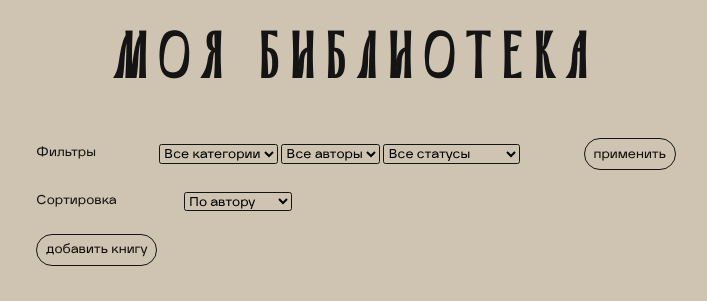
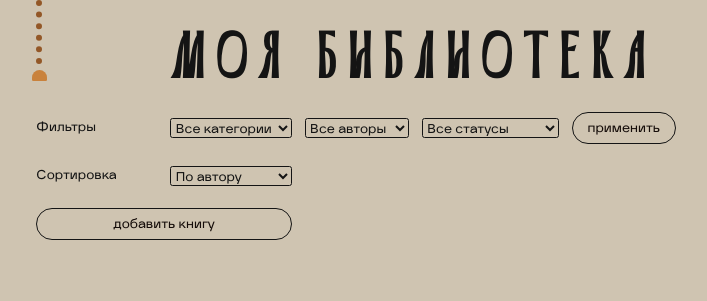
Before and after one commit to Katteri/personal-library, a website: page pages/main.html in a window 1280 px wide. Shown: the whole page, without its empty margins (284-991 px from the left). Drawn offline with Linux system fonts and the light colour scheme; no server answers.

Commit message:
update design

```diff
--- a/pages/main.html
+++ b/pages/main.html
@@ -17,7 +17,7 @@
                     <span class="text text_form">ISBN *:</span>
                     <input type="text" id="isbn" placeholder="978-5-389-06256-6" class="form-container_input text" />
                 </label>
-                <p class="text text_footnote">* ISBN (International Standard Book Number) — уникальный номер книжного издания.</p>
+
                 <label class="input-label text_form">
                     <span class="text text_form">Название:</span>
                     <input type="text" id="title" placeholder="Война и мир" class="form-container_input text" required />
@@ -60,40 +60,44 @@
                     <span class="text">Фамилия:</span>
                     <input type="text" id="author_last_name" placeholder="Толстой" class="form-container_input text" required/>
                 </label>
+                <p class="text text_footnote">* ISBN (International Standard Book Number) — уникальный номер<br>книжного издания.</p>
                 <button type="submit" class="form-container_submit" id="form-submit">добавить книгу</button>
             </form>
           </div>
         </section>
         <section class="view">
+          <div id="switch" class="green-lamp_switch green-lamp_switch_main">
+            <input type="checkbox" class="green-lamp_button green-lamp_button_main"/>
+            <div class="green-lamp_rope green-lamp_rope_main"></div>
+            <div class="green-lamp_point green-lamp_point_main"></div>
+          </div>
           <h1 class="text text_view-header">Моя библиотека</h1>
           <div class="criteria">
-            <div id="filters-container" class="text text_default filter">
-                <span>Фильтры</span>
-                <div class="">
-                    <select id="category-filter" class="filter_input">
+            <!-- <div id="filters-container" class="text text_default">  filter -->
+            <p class="text text_default">Фильтры</p>
+            <select id="category-filter" class="filter_input text text_default">
                 <option value="">Все категории</option>
             </select>
-                    <select id="author-filter" class="filter_input">
+            <select id="author-filter" class="filter_input text text_default">
                 <option value="">Все авторы</option>
             </select>
-                    <select id="status-filter" class="filter_input">
+            <select id="status-filter" class="filter_input text text_default">
                 <option value="">Все статусы</option>
                 <option value="read">Прочитано</option>
                 <option value="reading">Читаю</option>
                 <option value="planned">Планирую читать</option>
             </select>
-                </div>
-                <button id="apply-filters" class="button button_default">применить</button>
-            </div>
-            <div id="sort-container" class="text text_default sort">
-                <span class="text">Сортировка</span>
-                <select id="sort-by" class="filter_input">
+            <button id="apply-filters" class="button button_default text">применить</button>
+            <!-- </div> -->
+            <!-- <div id="sort-container" class="text text_default"> sort -->
+            <p class="text text_default">Сортировка</p>
+            <select id="sort-by" class="filter_input text text_default">
                 <option value="author">По автору</option>
                 <option value="category">По жанру</option>
                 <option value="title">По названию</option>
             </select>
-            </div>
-            <button id='open-form' class="button button_default text">добавить книгу</button>
+            <!-- </div> -->
+            <button id='open-form' class="button button_default button_add text">добавить книгу</button>
         </div>
         <div id="books-container" class="books-container"></div>
         </section>
--- a/routes/bookRoutes.js
+++ b/routes/bookRoutes.js
@@ -1,7 +1,5 @@
 import express from 'express';
 import { getBooks, getBookById, createBook, updateBook, deleteBook } from '../controllers/bookController.js';
-import Author from '../models/Author.js';
-import Category from '../models/Category.js';
 
 const router = express.Router();
 
--- a/scripts/add.js
+++ b/scripts/add.js
@@ -110,6 +110,7 @@ function closeForm() {
     document.getElementById('add').style.display = "none";
     document.getElementById('page').style.height = '';
     document.getElementById('page').style.overflow = 'auto';
+    document.getElementById('switch').style.display = "block";
     document.form.reset();
 }
 
--- a/styles/book-card/book-card.css
+++ b/styles/book-card/book-card.css
@@ -1,12 +1,16 @@
 .book-card {
   width: 20vw;
-  min-height: 17vw;
+  min-height: 22vw;
   border: solid .2vw #141414;
-  /* background-image: linear-gradient(to bottom, #fbde9c 0%, #626c3b 100%); */
   border-radius: 2vw;
   padding: 1.7vw 1vw 1vw 1vw;
   margin-bottom: 2vw;
+  margin-right: 1.5vw;
   display: flex;
   flex-direction: column;
   justify-content: space-between;
 }
+
+.book-card:nth-of-type(3) {
+  margin-right: 0;
+}
--- /dev/null
+++ b/styles/book-card/book-card_bottom.css
@@ -0,0 +1,6 @@
+.book-card_bottom {
+  height: 4.2vw;
+  display: flex;
+  flex-direction: column;
+  justify-content: space-between;
+}
--- a/styles/books-container/books-container.css
+++ b/styles/books-container/books-container.css
@@ -1,8 +1,8 @@
 .books-container {
-  width: 70vw;
+  width: 71vw;
   margin: 0 auto;
   display: flex;
-  justify-content: space-between;
+  /* justify-content: space-between; */
   flex-direction: row;
   flex-wrap: wrap;
 }
--- /dev/null
+++ b/styles/button/button_add.css
@@ -0,0 +1,4 @@
+.button_add {
+  width: 20vw;
+  grid-area: add;
+}
--- a/styles/criteria/criteria.css
+++ b/styles/criteria/criteria.css
@@ -1,9 +1,14 @@
 .criteria {
   width: 50vw;
   height: 10vw;
-  margin: 3vw auto;
-  display: flex;
-  flex-direction: column;
-  justify-content: space-between;
-  align-items: flex-start;
+  margin: 1vw auto 2vw;
+  display: grid;
+  grid-template-rows: repeat(3, 1fr);
+  grid-template-columns: repeat(5, 1fr);
+  grid-template-areas:
+    "filtr-name filtr-1 filtr-2 filtr-3 go"
+    "sort-name sort none none none"
+    "add add none none none";
+  column-gap: 1vw;
+  row-gap: 1.5vw;
 }
--- /dev/null
+++ b/styles/green-lamp/_button/green-lamp_button_main.css
@@ -0,0 +1,5 @@
+.green-lamp_button_main {
+  left: -.2vw;
+  width: 1vw;
+  height: 6.5vw;
+}
--- /dev/null
+++ b/styles/green-lamp/_point/green-lamp_point_main.css
@@ -0,0 +1,8 @@
+.green-lamp_point_main {
+  top: 5.5vw;
+  left: -.35vw;
+  width: 1.2vw;
+  height: .8vw;
+  background-color: #c9823c;
+  border-radius: .6vw .6vw .1vw .1vw;
+}
--- /dev/null
+++ b/styles/green-lamp/_rope/green-lamp_rope_main.css
@@ -0,0 +1,4 @@
+.green-lamp_rope_main {
+  height: 5vw;
+  border-left: .5vw dotted #935727;
+}
--- /dev/null
+++ b/styles/green-lamp/_switch/green-lamp_switch_main.css
@@ -0,0 +1,5 @@
+.green-lamp_switch_main {
+  left: 25vw;
+  width: 1vw;
+  height: 6.5vw;
+}
--- a/styles/input-label/input-label.css
+++ b/styles/input-label/input-label.css
@@ -4,7 +4,3 @@
   width: 100%;
   margin-bottom: .6vw;
 }
-
-.input-label:first-of-type {
-  margin: 0;
-}
--- a/styles/page/page.css
+++ b/styles/page/page.css
@@ -1,5 +1,4 @@
 .page {
-  /* background-image: linear-gradient(to right, #626c3b 0%, #150c09 100%); */
   background-color: #cfc4b1;
   min-height: 100vh;
 }
--- a/styles/style.css
+++ b/styles/style.css
@@ -1,7 +1,7 @@
 @import url(normalize.css);
 @import url(header/header.css);
+@import url(text/text.css);
 @import url(text/text_header.css);
-@import url(text/text.css);
 @import url(green-lamp/green-lamp.css);
 @import url(fonts/fonts.css);
 @import url(green-lamp/_frame/green-lamp_frame.css);
@@ -41,3 +41,9 @@
 @import url(sort/sort.css);
 @import url(criteria/criteria.css);
 @import url(filter/filter_input.css);
+@import url(button/button_add.css);
+@import url(book-card/book-card_bottom.css);
+@import url(green-lamp/_rope/green-lamp_rope_main.css);
+@import url(green-lamp/_point/green-lamp_point_main.css);
+@import url(green-lamp/_switch/green-lamp_switch_main.css);
+@import url(green-lamp/_button/green-lamp_button_main.css);
--- a/styles/text/text_book-card.css
+++ b/styles/text/text_book-card.css
@@ -4,6 +4,10 @@
   margin-bottom: 1vw;
 }
 
-.text_book-card:first-child {
+/* .text_book-card:first-child {
   margin: 0;
+} */
+
+.text_book-card:last-of-type {
+  margin-bottom: 0;
 }
--- a/styles/text/text_default.css
+++ b/styles/text/text_default.css
@@ -2,4 +2,29 @@
   font-family: Racama;
   font-size: 1vw;
   color: #141414;
+  align-self: center;
 }
+
+.text_default:first-child {
+  grid-area: filtr-name;
+}
+
+.text_default:nth-child(2) {
+  grid-area: filtr-1;
+}
+
+.text_default:nth-child(3) {
+  grid-area: filtr-2;
+}
+
+.text_default:nth-child(4) {
+  grid-area: filtr-3;
+}
+
+.text_default:nth-child(6) {
+  grid-area: sort-name;
+}
+
+.text_default:nth-child(7) {
+  grid-area: sort;
+}
--- a/styles/text/text_view-header.css
+++ b/styles/text/text_view-header.css
@@ -7,4 +7,5 @@
   letter-spacing: 1vw;
   color: #141414;
   padding-top: 2vw;
+  margin-left: 9vw;
 }
```
Also changed, not shown: scripts/view.js (+24 -8 lines). Lines whose indentation alone changed are shown as unchanged.
